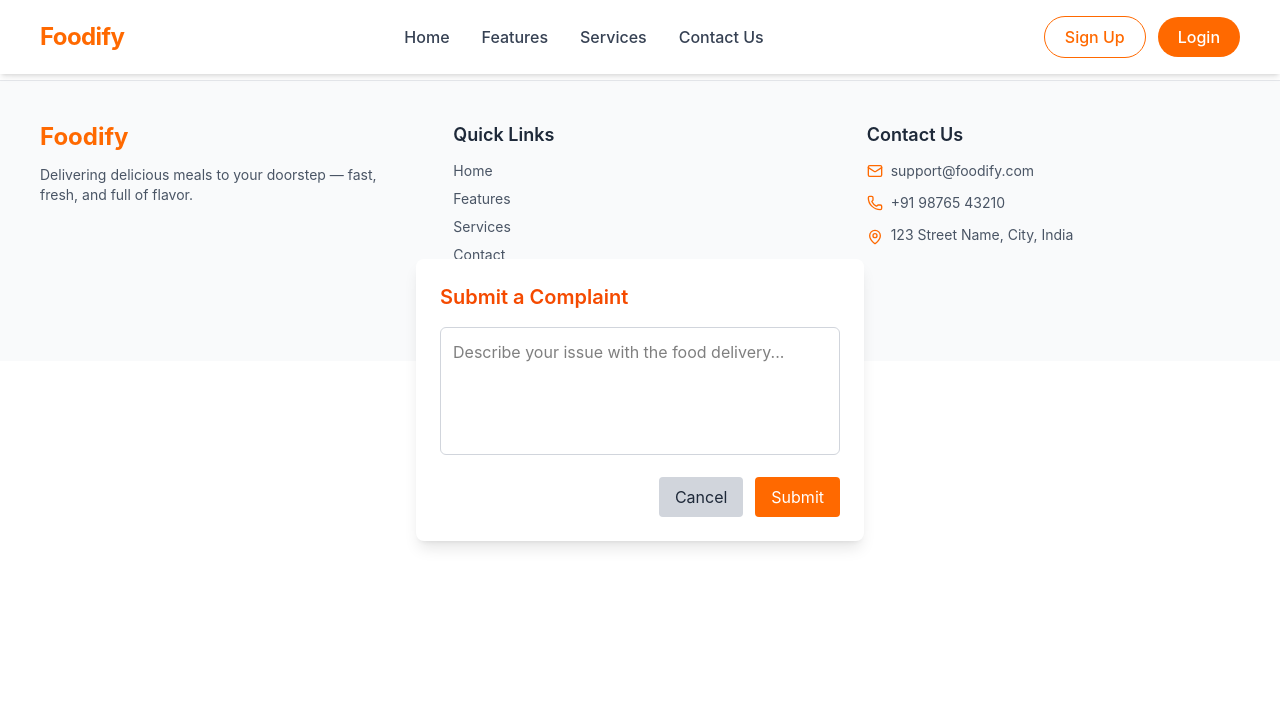
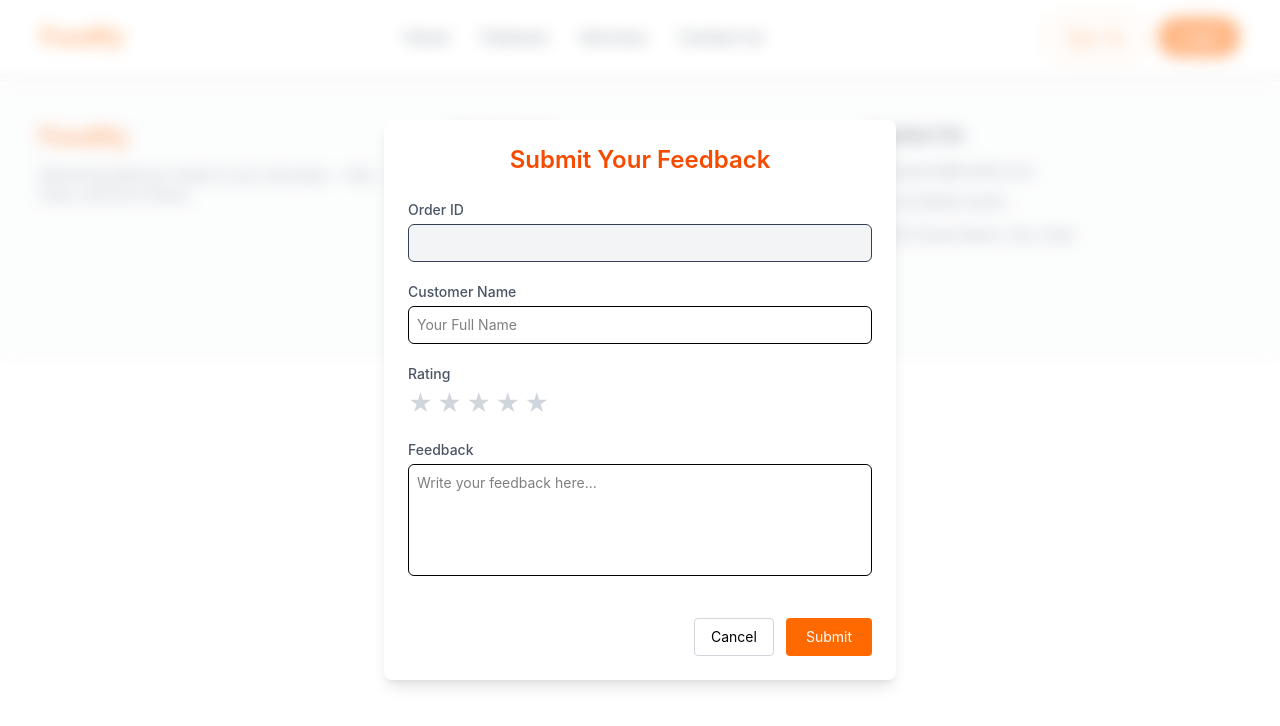
Before and after one commit to rashi07-ofc/Foodify-user, a React (Vite) app: page /complaint in a window 1280 px wide. Shown: the top 726 px of the page. Built offline with nearby package versions, Linux system fonts and the light colour scheme; no server answers.

Commit message:
Feedback Service Add

```diff
--- a/src/pages/HomePage/ComplaintPopup.tsx
+++ b/src/pages/HomePage/ComplaintPopup.tsx
@@ -1,100 +1,147 @@
-import React, { useState, useEffect } from "react";
+import React, { useState } from "react";
 import axios from "axios";
-import { getAuthToken } from "../../features/auth/authService";
+import { toast } from "react-toastify";
 
-
-interface ComplaintPopupProps {
-  restaurantId: string;
+interface Props {
   orderId: string;
   onClose: () => void;
 }
-const accessToken = getAuthToken();
-const ComplaintPopup: React.FC<ComplaintPopupProps> = ({
-  restaurantId,
-  orderId,
-  onClose,
-}) => {
-  const [complaint, setComplaint] = useState("");
-  const [managerId, setManagerId] = useState<string | null>(null);
-  useEffect(() => {
-    const fetchManagerId = async () => {
-      try {
-        console.log(restaurantId);
-        console.log(orderId);
-        console.log("jhgdcfuyehj", accessToken);
-        const response = await axios.get<{ managerId: string }>(
-          `http://localhost:3006/order/getManagerId/${restaurantId}`,
-          {
-            headers: {
-              Authorization: `Bearer ${accessToken}`,
-            },
-          }
-        );
-        console.log(response);
 
-        setManagerId(response.data.data.managerId);
-        console.log("Manager ID:", response.data.data.managerId);
-      } catch (error) {
-        console.error("Error fetching manager ID:", error);
-      }
-    };
-
-    fetchManagerId();
-  }, []);
+const ComplaintPopup: React.FC<Props> = ({ orderId, onClose }) => {
+  const [customerName, setCustomerName] = useState("");
+  const [rating, setRating] = useState<number>(0);
+  const [feedback, setFeedback] = useState("");
+  const [loading, setLoading] = useState(false);
 
   const handleSubmit = async (e: React.FormEvent) => {
     e.preventDefault();
 
+    if (!orderId || !feedback.trim()) {
+      toast.error("Order ID and feedback are required.");
+      return;
+    }
+
+    if (customerName.length < 3 || customerName.length > 50) {
+      toast.error("Customer name must be 3–50 characters.");
+      return;
+    }
+
+    if (!rating) {
+      toast.error("Please select a rating.");
+      return;
+    }
+
+    if (feedback.length < 10 || feedback.length > 300) {
+      toast.error("Feedback must be 10–300 characters.");
+      return;
+    }
+
+    const payload = {
+      orderId,
+      description: feedback,
+      status: "pending",
+    };
+
     try {
-      await axios.post(
-        `http://localhost:3005/complaints/${managerId}`,
-        {
-          orderId,
-          complaint,
-        },
-        {
-          headers: {
-            Authorization: `Bearer ${accessToken}`,
-          },
-        }
-      );
-
-      alert("Thank you for your feedback.");
-      setComplaint("");
+      setLoading(true);
+      await axios.post("http://localhost:9000/complain", payload);
+      toast.success("Feedback submitted!");
       onClose();
-    } catch (error) {
-      console.error("Failed to submit complaint:", error);
-      alert("Failed to submit complaint. Please try again later.");
+    } catch (err) {
+      toast.error("Submission failed.");
+      console.error(err);
+    } finally {
+      setLoading(false);
     }
   };
 
   return (
-    <div className="fixed inset-0 bg-opacity-50 flex items-center justify-center z-50">
-      <div className="bg-white rounded-lg shadow-lg p-6 w-full max-w-md">
-        <h2 className="text-xl font-semibold mb-4 text-orange-600">
-          Submit a Complaint
+    <div className="fixed inset-0 bg-white/50 backdrop-blur-sm flex justify-center items-center z-50 p-4">
+
+      <div className="bg-white rounded-lg shadow-lg p-6 w-full max-w-lg relative">
+        <h2 className="text-2xl font-semibold text-center text-orange-600 mb-6">
+          Submit Your Feedback
         </h2>
-        <form onSubmit={handleSubmit}>
-          <textarea
-            className="w-full h-32 p-3 border border-gray-300 rounded-md resize-none focus:outline-none focus:ring-2 focus:ring-orange-500"
-            value={complaint}
-            onChange={(e) => setComplaint(e.target.value)}
-            placeholder="Describe your issue with the food delivery..."
-            required
-          />
-          <div className="flex justify-end space-x-3 mt-4">
+
+        <form onSubmit={handleSubmit} className="space-y-5">
+          {/* Order ID */}
+          <div>
+            <label className="block text-sm font-medium text-gray-600 mb-1">
+              Order ID
+            </label>
+            <input
+              type="text"
+              value={orderId}
+              disabled
+              className="w-full border rounded-md bg-gray-100 p-2 text-sm text-gray-700"
+            />
+          </div>
+
+          {/* Customer Name */}
+          <div>
+            <label className="block text-sm font-medium text-gray-600 mb-1">
+              Customer Name
+            </label>
+            <input
+              type="text"
+              placeholder="Your Full Name"
+              value={customerName}
+              onChange={(e) => setCustomerName(e.target.value)}
+              className="w-full border rounded-md p-2 text-sm"
+              required
+            />
+          </div>
+
+          {/* Star Rating */}
+          <div>
+            <label className="block text-sm font-medium text-gray-600 mb-1">
+              Rating
+            </label>
+            <div className="flex space-x-1 text-2xl">
+              {[1, 2, 3, 4, 5].map((star) => (
+                <span
+                  key={star}
+                  onClick={() => setRating(star)}
+                  className={`cursor-pointer transition ${
+                    star <= rating ? "text-yellow-400" : "text-gray-300"
+                  }`}
+                >
+                  ★
+                </span>
+              ))}
+            </div>
+          </div>
+
+          {/* Feedback Textarea */}
+          <div>
+            <label className="block text-sm font-medium text-gray-600 mb-1">
+              Feedback
+            </label>
+            <textarea
+              placeholder="Write your feedback here..."
+              value={feedback}
+              onChange={(e) => setFeedback(e.target.value)}
+              className="w-full border rounded-md p-2 text-sm h-28 resize-none"
+              required
+            ></textarea>
+          </div>
+
+          {/* Buttons */}
+          <div className="flex justify-end space-x-3 pt-4">
             <button
               type="button"
               onClick={onClose}
-              className="px-4 py-2 bg-gray-300 hover:bg-gray-400 text-gray-800 rounded"
+              className="px-4 py-2 border border-gray-300 rounded hover:bg-gray-100 text-sm"
             >
               Cancel
             </button>
+
             <button
               type="submit"
-              className="px-4 py-2 bg-orange-500 hover:bg-orange-600 text-white rounded"
+              disabled={loading}
+              className="px-5 py-2 bg-orange-500 text-white rounded hover:bg-orange-600 text-sm"
             >
-              Submit
+              {loading ? "Submitting..." : "Submit"}
             </button>
           </div>
         </form>
```
